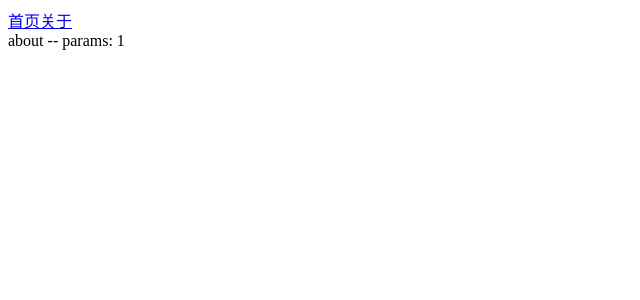
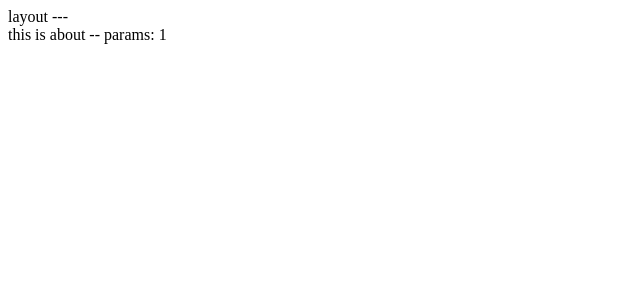
Before and after one commit to ZhangMin1998/react-router-study, a React (Create React App) app: page /about/1 in a window 1280 px wide. Shown: the top 300 px of the page, without its empty margins (0-640 px from the left). Built offline with nearby package versions, Linux system fonts and the light colour scheme.

Commit message:
嵌套路由

```diff
--- a/src/About.jsx
+++ b/src/About.jsx
@@ -4,7 +4,7 @@ function About () {
   const params = useParams()
   return (
     <div>
-      about --
+      this is about --
       params: {params.id}
     </div>
   )
--- a/src/App.js
+++ b/src/App.js
@@ -2,6 +2,7 @@
 import About from './About.jsx'
 import Home from './Home.jsx'
 import Login from './Login.jsx'
+import Layout from './Layout.jsx'
 
 // 进行路由配置
 import { BrowserRouter, Routes, Route, Link } from 'react-router-dom'
@@ -11,12 +12,17 @@ function App() {
     <div className="App">
       {/* 声明当前要用一个非hash模式的路由 */}
       <BrowserRouter>
-        <Link to="/home">首页</Link>
-        <Link to="/about">关于</Link>
+        {/* <Link to="/home">首页</Link>
+        <Link to="/about">关于</Link> */}
         <Routes>
-          <Route path="/home" element={<Home />}></Route>
-          <Route path="/about/:id" element={<About />}></Route>
-          <Route path="/" element={<Login />}></Route>
+          {/* <Route path="/home" element={<Home />}></Route>
+          <Route path="/about/:id" element={<About />}></Route> */}
+          <Route path="/" element={<Layout />}>
+            {/* 定义二级路由 */}
+            <Route path="/home" element={<Home />}></Route>
+            <Route path="/about/:id" element={<About />}></Route>
+          </Route>
+          <Route path="/Login" element={<Login />}></Route>
         </Routes>
       </BrowserRouter>
     </div>
--- a/src/Home.jsx
+++ b/src/Home.jsx
@@ -10,7 +10,7 @@ function Home () {
   }
   return (
     <div>
-      home --
+      this is home --
       id: {id}
       <button onClick={ goAbout }>跳转到about</button>
     </div>
--- /dev/null
+++ b/src/Layout.jsx
@@ -0,0 +1,16 @@
+import { Outlet } from 'react-router-dom'
+
+function Layout () {
+
+  return (
+    <div>
+      layout ---
+      {/* 二级路由的path等于 一级path + 二级path */}
+      {/* <Link to="/home">首页</Link>
+      <Link to="/about">关于</Link> */}
+      <Outlet/>
+    </div>
+  )
+}
+
+export default Layout
--- a/src/Login.jsx
+++ b/src/Login.jsx
@@ -1,31 +1,20 @@
-// 导入useNavigate函数
 import { useNavigate } from 'react-router-dom'
 
 function Login () {
-  // 执行函数
   const navigate = useNavigate()
+
   const goHome = () => {
-    navigate('/home?id=999')
-    // navigate('/home?id=999', {replace: true}) // 注: 如果在跳转时不想添加历史记录，可以添加额外参数replace 为true
+    navigate('/home')
   }
-  // function goHome () {
-  //   navigate('/home')
-  // }
+
   return (
-    <>
-      <div>Login</div>
+    <div>
+      Login
       <div>
-        <button onClick={ goHome }>跳转到home</button>
+      <button onClick={ goHome }>跳转到home</button>
       </div>
-    </>
+    </div>
   )
 }
 
 export default Login
-
-
-// 编程式导航
-// 实现步骤：
-// 1. 导入一个 useNavigate 钩子函数
-// 2. 执行 useNavigate 函数 得到 跳转函数
-// 3. 在事件中执行跳转函数完成路由跳转
```
